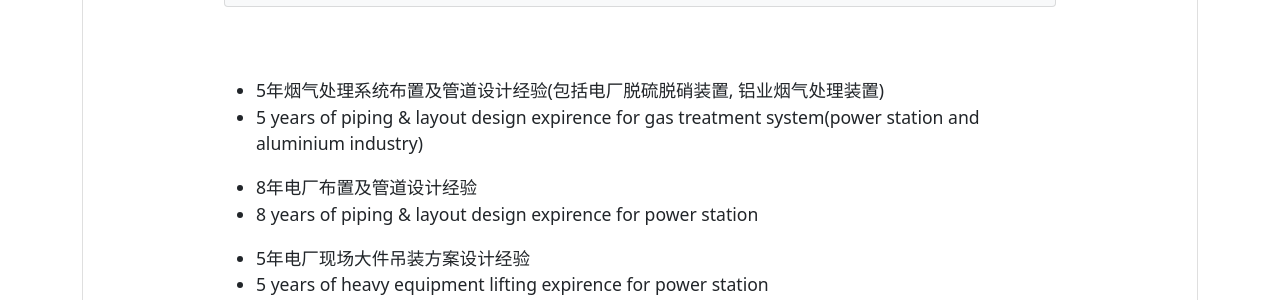
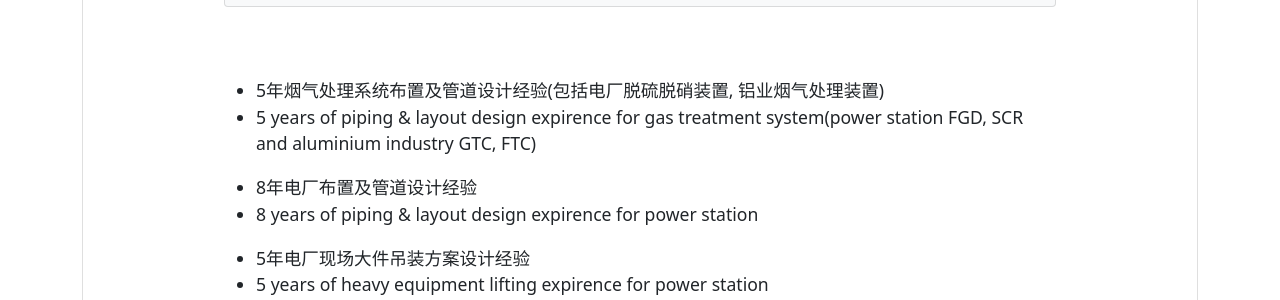
Before and after one commit to lijuncq/lijuncq.github.io, a Jekyll site: the page built from index.md, in a window 1280 px wide. Shown: the part 573-873 px from the top of the page. Built offline with Jekyll 4.4.1, drawn with Linux system fonts in a browser that asks for light colours.

Commit message:
Update index.md

```diff
--- a/index.md
+++ b/index.md
@@ -41,7 +41,7 @@ layout: default
 
 
 *   5年烟气处理系统布置及管道设计经验(包括电厂脱硫脱硝装置, 铝业烟气处理装置)
-*   5 years of piping & layout design expirence for gas treatment system(power station and aluminium industry)
+*   5 years of piping & layout design expirence for gas treatment system(power station FGD, SCR and aluminium industry GTC, FTC)
 
 *   8年电厂布置及管道设计经验
 *   8 years of piping & layout design expirence for power station
```
